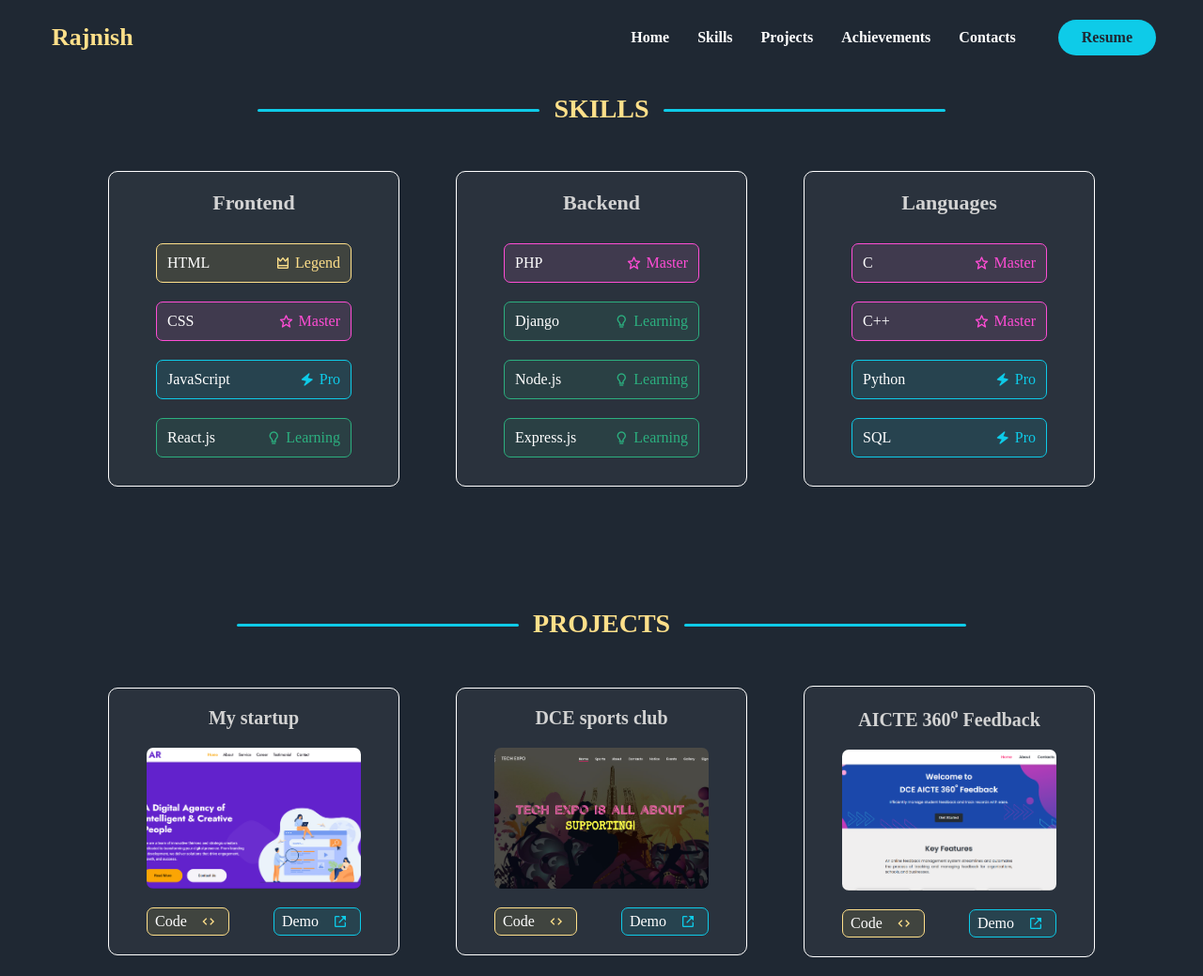
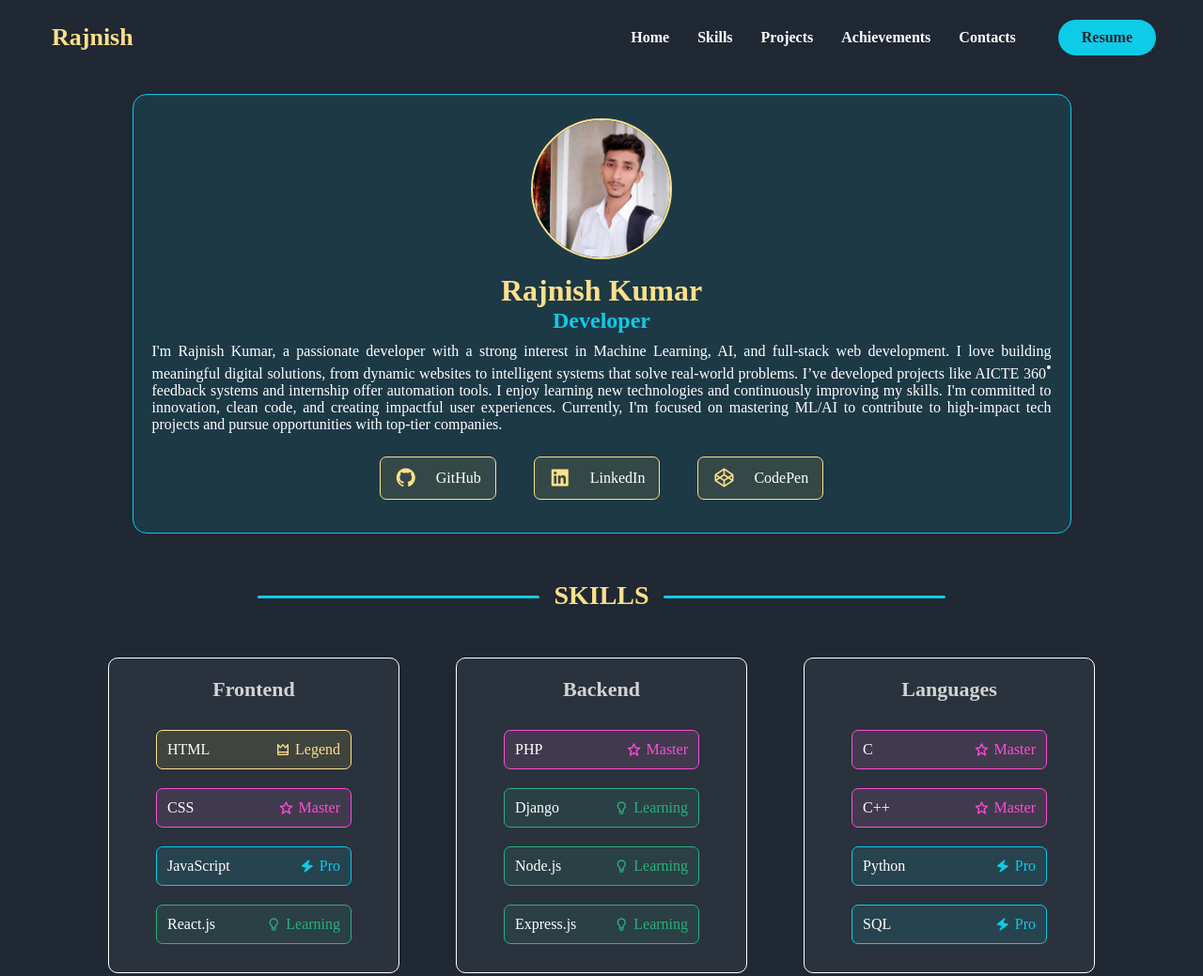
Before and after one commit to rajnishkr45/portfolio, a plain HTML site: page index.html in a window 1280 px wide. Shown: the top 1039 px of the page at 94% size. Drawn offline with nearby package versions, Linux system fonts and the light colour scheme.

Commit message:
Almost completed

```diff
--- a/css/style.css
+++ b/css/style.css
@@ -116,6 +116,75 @@ nav ul li a {
     transition: transform 0.4s;
 }
 
+/* HOME SECTION */
+
+.home {
+    display: flex;
+    flex-direction: column;
+    align-items: center;
+    margin: 100px auto 30px;
+    max-width: 999px;
+    border: 1px solid var(--pro);
+    border-radius: 15px;
+    background-color: rgba(14, 203, 232, 0.1);
+    padding: 20px;
+}
+
+.home img {
+    width: 150px;
+    height: 150px;
+    object-fit: cover;
+    border-radius: 50% 50%;
+    border: 2.5px solid var(--primary);
+    margin: 5px auto 15px;
+}
+
+.home h1 {
+    color: var(--primary);
+    font-size: 2em;
+    font-weight: 600;
+}
+
+.home h2 {
+    font-size: 1.5em;
+    color: var(--pro);
+    font-weight: 600;
+}
+
+.home p {
+    margin: 10px auto;
+    color: var(--text);
+    font-weight: 400;
+    text-align: justify;
+}
+
+.home .social-media-links {
+    display: flex;
+    align-items: center;
+    justify-content: center;
+    flex-wrap: wrap;
+}
+
+.home .social-media-links a {
+    display: flex;
+    align-items: center;
+    text-decoration: none;
+    border: solid 1px var(--primary);
+    border-radius: 7px;
+    background-color: rgba(255, 209, 82, 0.1);
+    margin: 15px 20px;
+    padding: 10px 15px;
+    color: var(--text);
+    font-weight: 500;
+}
+
+.social-media-links a i {
+    color: var(--primary);
+    font-size: 24px;
+    margin-right: 20px;
+}
+
+
 /* SKILLS SECTION */
 
 .skills {
@@ -123,7 +192,7 @@ nav ul li a {
     align-items: center;
     flex-direction: column;
     /* max-width: 1000px; */
-    margin: 100px auto 50px;
+    margin: 50px auto 50px;
 }
 
 .skills-heading {
@@ -394,26 +463,23 @@ nav ul li a {
     margin: 0;
 }
 
-footer {
+.footer {
     display: flex;
     justify-content: space-between;
-    align-items: center;
-    padding: 30px 40px;
+    justify-content: center;
+    padding: 30px 50px;
     max-width: 100vw;
     text-decoration: none;
     color: var(--text);
     border-top: 2px solid var(--primary);
 }
 
-footer a {
+.footer a {
     color: #ffe08a;
 }
 
-footer a i {
-    font-size: 28px;
-    border: var(--primary) 1px solid;
-    border-radius: 50% 50%;
-    padding: 5px;
+.footer a i {
+    font-size: 32px;
 }
 
 @keyframes spin {
@@ -440,6 +506,14 @@ footer a i {
 
 
 @media(max-width:900px) {
+
+    .home {
+        margin: 100px 10px 30px;
+    }
+
+    .home a i {
+        margin-right: 10px;
+    }
 
     .border-line,
     .right {
--- a/index.html
+++ b/index.html
@@ -23,7 +23,7 @@
             <li><a href="#projects">Projects</a></li>
             <li><a href="#achievements">Achievements</a></li>
             <li><a href="#contacts">Contacts</a></li>
-            <a href="#" class="resume">Resume</a>
+            <a href="certificate/Resume.pdf" class="resume" target="_blank">Resume</a>
         </ul>
 
         <div class="menu-icon">
@@ -33,14 +33,32 @@
         </div>
     </nav>
 
-
+    <!-- HOME SECTION STARTS -->
+    <section class="home">
+        <img src="img/me.jpg" alt="">
+        <h1>Rajnish Kumar</h1>
+        <h2>Developer</h2>
+        <p>I'm Rajnish Kumar, a passionate developer with a strong interest in Machine Learning, AI, and full-stack web
+            development. I love building meaningful digital solutions, from dynamic websites to intelligent systems that
+            solve real-world problems. I’ve developed projects like AICTE 360<sup>•</sup> feedback systems and internship
+            offer automation tools. I enjoy learning new technologies and continuously improving my skills. I'm
+            committed to innovation, clean code, and creating impactful user experiences. Currently, I'm focused on
+            mastering ML/AI to contribute to high-impact tech projects and pursue opportunities with top-tier companies.
+        </p>
+        <div class="social-media-links">
+            <a href="https://github.com/rajnishkr45" target="_blank"><i class='bx bxl-github'></i>GitHub</i></a>
+            <a href="https://www.linkedin.com/in/rajnish45/" target="_blank"><i class='bx bxl-linkedin-square'></i>LinkedIn</i></a>
+            <a href="https://codepen.io/rajnish45" target="_blank"><i class='bx bxl-codepen'></i>CodePen</i></a>
+        </div>
+    </section>
+    <!-- HOME SECTION ENDS -->
 
     <!-- SKILL SECTION STARTS HERE -->
     <section class="skills" id="skills">
         <h2 class="skills-heading">Skills</h2>
         <div class="skills-container">
 
-            <div class="skill-card">
+            <div class="skill-card" data-aos="fade-up" data-aos-delay="50">
                 <h3 class="skill-card-heading">Frontend</h3>
 
                 <div class="skill legend">
@@ -65,7 +83,7 @@
             </div>
 
             <!-- Backends -->
-            <div class="skill-card" data-aos="fade-up" data-aos-delay="50">
+            <div class="skill-card" data-aos="fade-up" data-aos-delay="100">
                 <h3 class="skill-card-heading">Backend</h3>
 
                 <div class="skill master">
@@ -91,7 +109,7 @@
             </div>
 
             <!-- Languages -->
-            <div class="skill-card" data-aos="fade-up" data-aos-delay="100">
+            <div class="skill-card" data-aos="fade-up" data-aos-delay="150">
                 <h3 class="skill-card-heading">Languages</h3>
 
                 <div class="skill master">
@@ -118,8 +136,6 @@
         </div>
     </section>
     <!-- SKILL SECTION ENDS HERE -->
-
-
 
     <!-- PROJECTS SECTION STARTS HERE -->
     <section class="skills" id="projects">
@@ -202,8 +218,6 @@
     </section>
     <!-- PROJECTS SECTION ENDS HERE -->
 
-
-
     <!-- ACHIEVEMENTS SECTION STARTS -->
     <section class="skills" id="achievements">
         <h2 class="skills-heading">Achievements</h2>
@@ -269,8 +283,6 @@
     </section>
     <!-- ACHIEVEMENTS SECTION ENDS -->
 
-
-
     <!-- PDF Modal -->
     <div id="pdfModal" class="modal">
 
@@ -281,8 +293,6 @@
         </div>
     </div>
     <!-- PDF MODEL ENDS HERE -->
-
-
 
     <!-- CONTACT SECTION STARTS HERE -->
     <section class="skills" id="contacts">
@@ -304,13 +314,12 @@
     </section>
     <!-- CONTACT SECTION ENDS HERE -->
 
-    <footer>
+    <section class="footer">
         <p>&copy; Rajnish Kumar | 2025 </p>
-        <a href="https://www.linkedin.com/in/rajnish45/" target="_blank"><i class='bx bxl-linkedin'></i></a>
-    </footer>
+        <a href="https://www.linkedin.com/in/rajnish45/" target="_blank"><i class='bx bxl-linkedin-square'></i></a>
+    </section>
 
     <!-- Scripts -->
-    <script src="https://cdn.jsdelivr.net/npm/typed.js@2.0.12"></script>
     <script src="https://unpkg.com/aos@2.3.1/dist/aos.js"></script>
     <script src="https://cdnjs.cloudflare.com/ajax/libs/pdf.js/3.11.174/pdf.min.js"></script>
     <script src="js/portfolio.js"></script>
```
